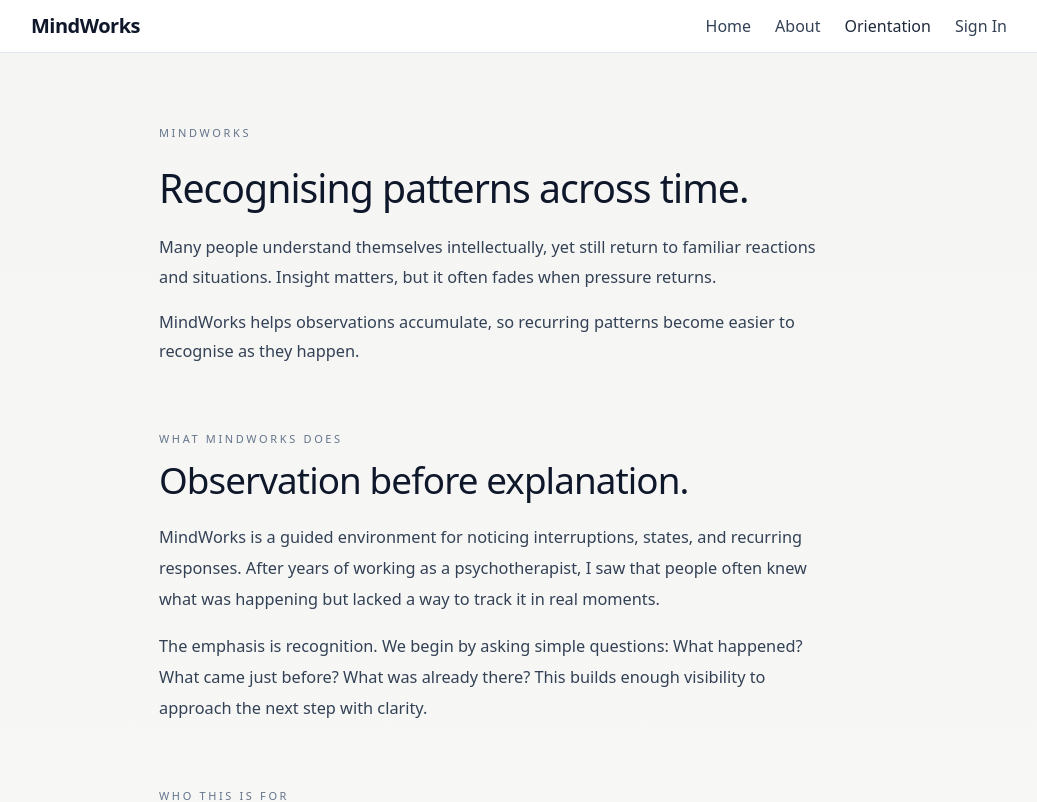
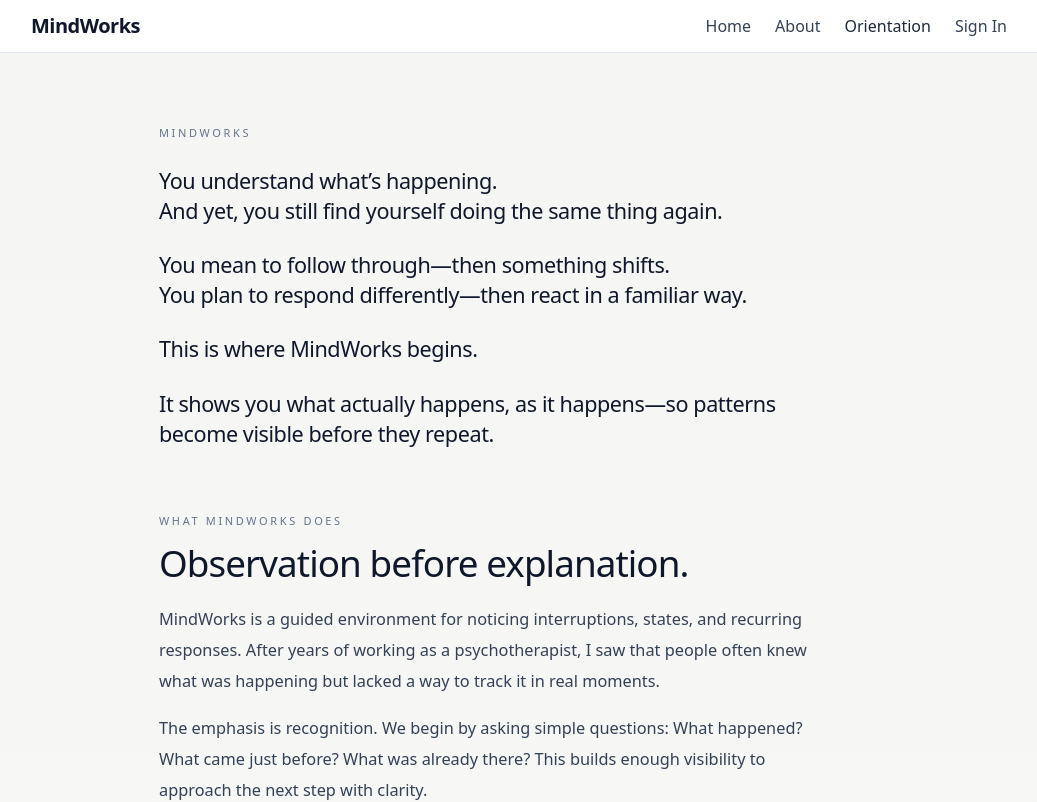
Before and after one commit to stopinder/therapy-orientation-quiz, a Vue app: page /about in a window 1280 px wide. Shown: the top 802 px of the page, without its empty margins (121-1158 px from the left). Built offline with nearby package versions, Linux system fonts and the light colour scheme; no server answers.

Commit message:
About page: replace intro with high-recognition opening for stronger engagement

```diff
--- a/src/views/About.vue
+++ b/src/views/About.vue
@@ -7,15 +7,20 @@
         <p class="text-[11px] uppercase tracking-[0.24em] text-slate-500">
           MindWorks
         </p>
-        <h1 class="text-3xl md:text-[2.45rem] font-medium tracking-[-0.025em] text-slate-900 leading-[1.12]">
-          Recognising patterns across time.
-        </h1>
-        <div class="space-y-4 text-[1.02rem] leading-[1.8] text-slate-700">
+        <div class="space-y-6 text-[1.15rem] md:text-[1.35rem] font-medium tracking-[-0.02em] text-slate-900 leading-[1.4]">
           <p>
-            Many people understand themselves intellectually, yet still return to familiar reactions and situations. Insight matters, but it often fades when pressure returns.
+            You understand what’s happening.<br />
+            And yet, you still find yourself doing the same thing again.
           </p>
           <p>
-            MindWorks helps observations accumulate, so recurring patterns become easier to recognise as they happen.
+            You mean to follow through—then something shifts.<br />
+            You plan to respond differently—then react in a familiar way.
+          </p>
+          <p>
+            This is where MindWorks begins.
+          </p>
+          <p>
+            It shows you what actually happens, as it happens—so patterns become visible before they repeat.
           </p>
         </div>
       </section>
```
